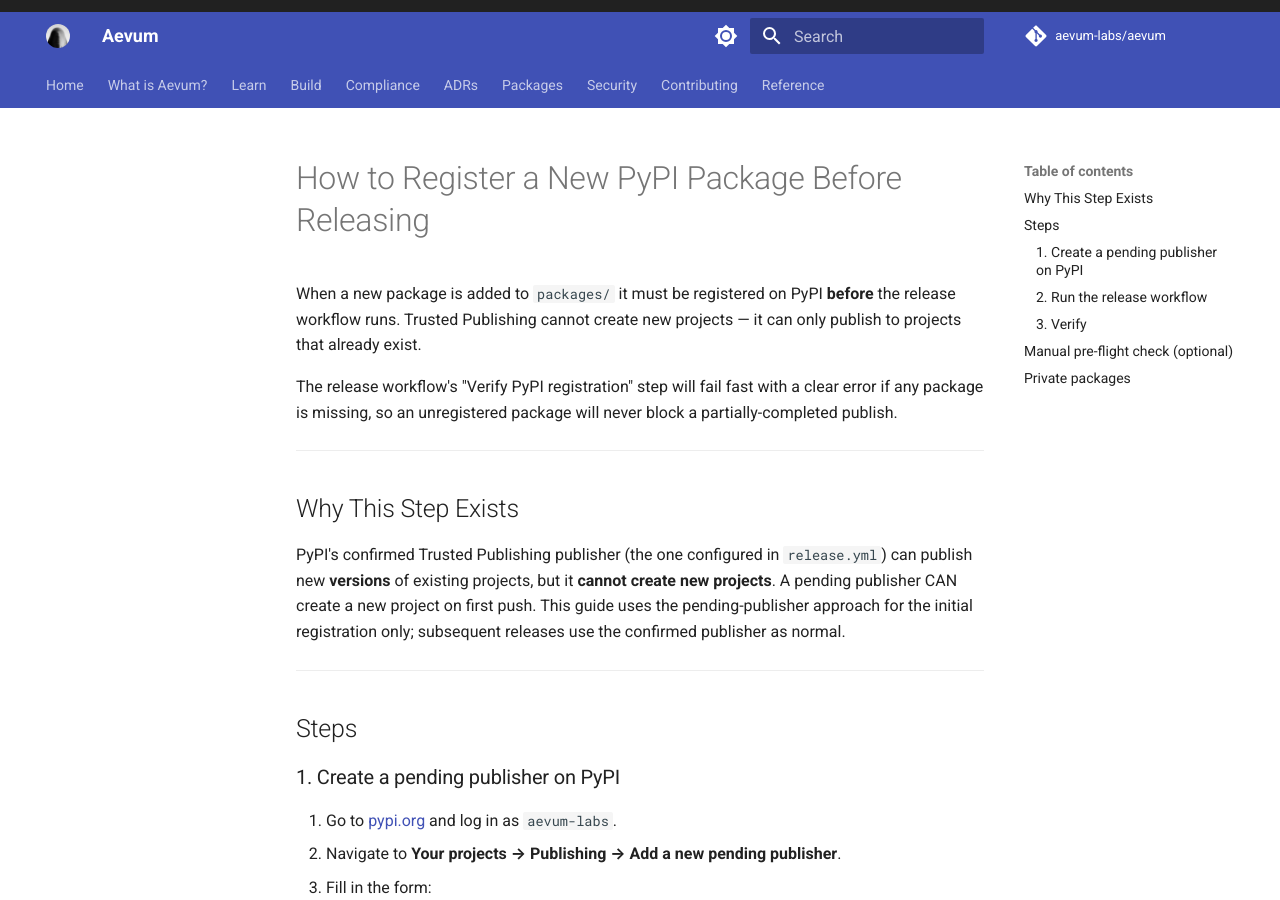
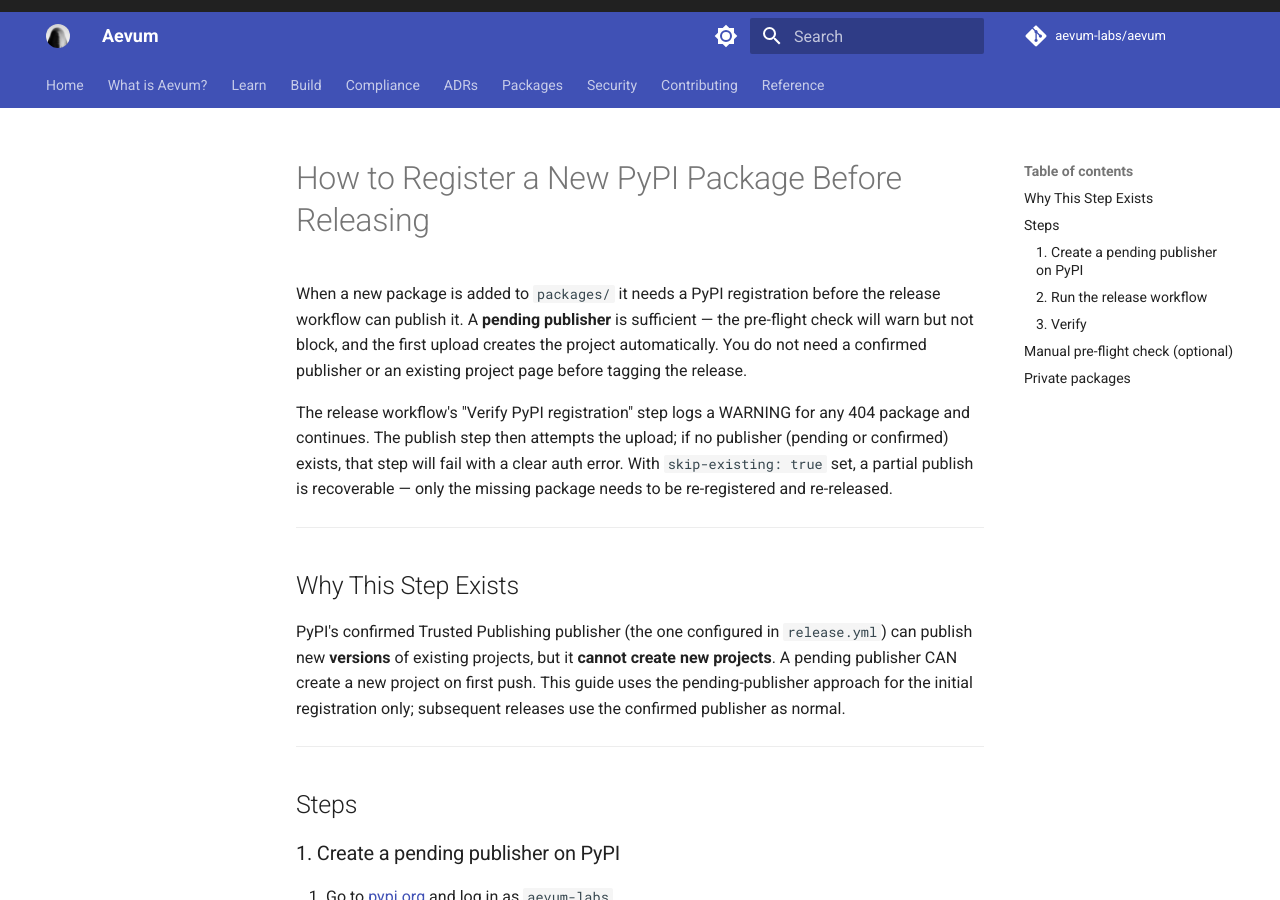
Before and after one commit to aevum-labs/aevum, an MkDocs documentation site: the page built from docs/deployment/new-package.md, in a window 1280 px wide and 900 px high. Built offline with MkDocs 1.6.1 and Material for MkDocs 9.7.7, drawn with Linux system fonts in a browser that asks for light colours; plug-ins that fetch from the network failed and are left out; comment, search, counter and statistics services are not loaded; some of the changed text lies outside the part shown.

Commit message:
fix(release): pre-flight check warns on 404 instead of blocking
Packages with a pending publisher registered on PyPI return 404 (no
project page exists yet) but are valid for Trusted Publishing — the
first upload creates the project automatically. The old exit-1-on-404
behaviour incorrectly blocked these packages.

Changes:
- release.yml: 404 now logs WARNING and adds to warned[] array; step
  only exits 1 on curl network failures (HTTP 000). Prints a summary
  of all warned packages at the end so maintainers can see them in logs.
- docs/deployment/new-package.md: clarify that a pending publisher is
  sufficient — pre-flight warns but does not block; first upload creates
  the project. Manual pre-flight snippet updated to match.
- CHANGELOG.md: [Unreleased] entry added for this fix.

https://claude.ai/code/session_01CVnARYf87uVMZiua5vHm1p

````diff
--- a/docs/deployment/new-package.md
+++ b/docs/deployment/new-package.md
@@ -1,12 +1,16 @@
 # How to Register a New PyPI Package Before Releasing
 
-When a new package is added to `packages/` it must be registered on PyPI
-**before** the release workflow runs. Trusted Publishing cannot create new
-projects — it can only publish to projects that already exist.
+When a new package is added to `packages/` it needs a PyPI registration before
+the release workflow can publish it. A **pending publisher** is sufficient —
+the pre-flight check will warn but not block, and the first upload creates the
+project automatically. You do not need a confirmed publisher or an existing
+project page before tagging the release.
 
-The release workflow's "Verify PyPI registration" step will fail fast with a
-clear error if any package is missing, so an unregistered package will never
-block a partially-completed publish.
+The release workflow's "Verify PyPI registration" step logs a WARNING for any
+404 package and continues. The publish step then attempts the upload; if no
+publisher (pending or confirmed) exists, that step will fail with a clear auth
+error. With `skip-existing: true` set, a partial publish is recoverable — only
+the missing package needs to be re-registered and re-released.
 
 ---
 
@@ -55,18 +59,23 @@ After the workflow completes, confirm the package appears at
 
 ## Manual pre-flight check (optional)
 
-Before tagging, you can verify locally that all packages exist:
+Before tagging, you can check which packages already exist on PyPI:
 
 ```bash
 for pkg in packages/aevum-*/pyproject.toml; do
   name=$(grep '^name' "$pkg" | cut -d'"' -f2)
-  curl -sf "https://pypi.org/pypi/$name/json" > /dev/null \
-    || echo "NOT ON PYPI: $name"
+  status=$(curl -s -o /dev/null -w "%{http_code}" "https://pypi.org/pypi/$name/json")
+  if [[ "$status" == "200" ]]; then
+    echo "OK: $name"
+  else
+    echo "WARNING (HTTP $status): $name — ensure a pending publisher is registered"
+  fi
 done
 ```
 
-Any `NOT ON PYPI` result must be resolved before tagging.
-See step 1 above to register the missing package.
+A WARNING result is fine as long as a pending publisher is registered on PyPI
+(see step 1 above). The first upload converts it to a confirmed publisher and
+creates the project page. Only worry if no publisher of any kind exists.
 
 ---
 
````
Also changed, not shown: CHANGELOG.md (+10 -0 lines), 1 other file.
